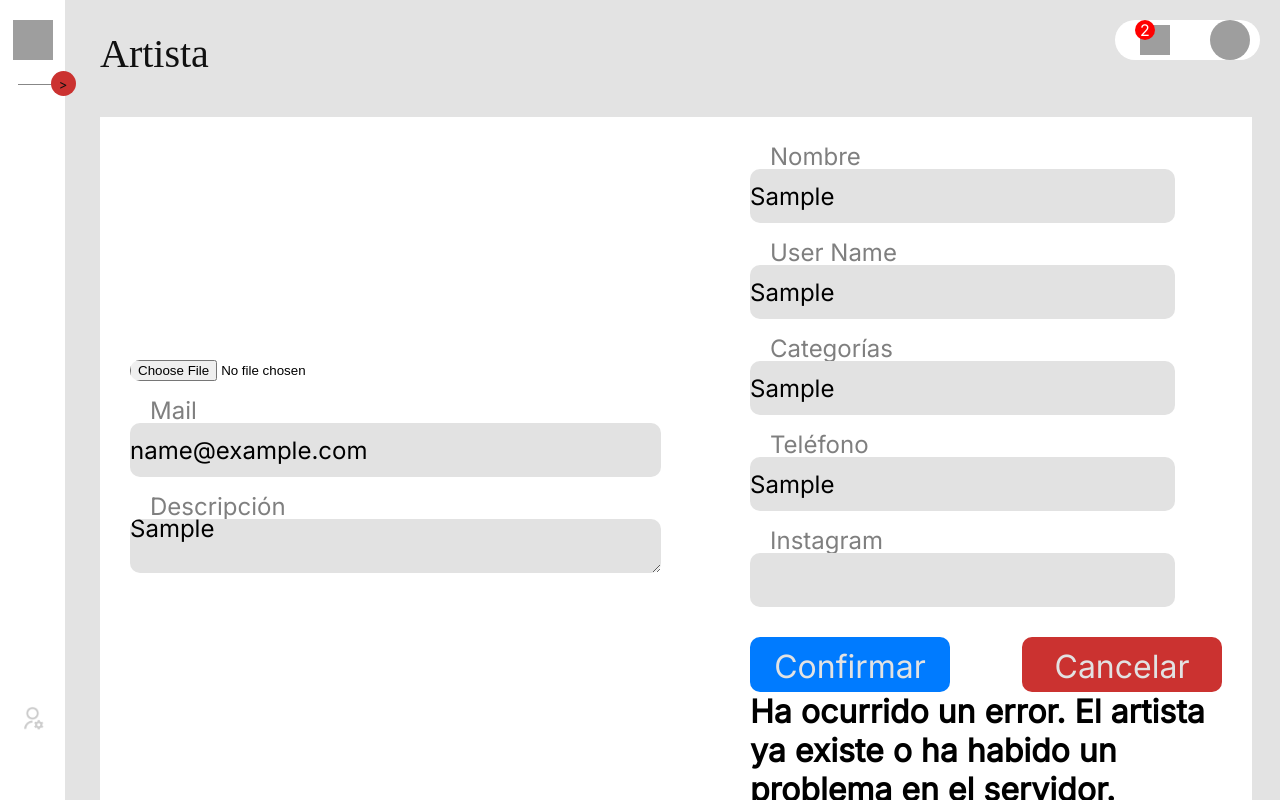
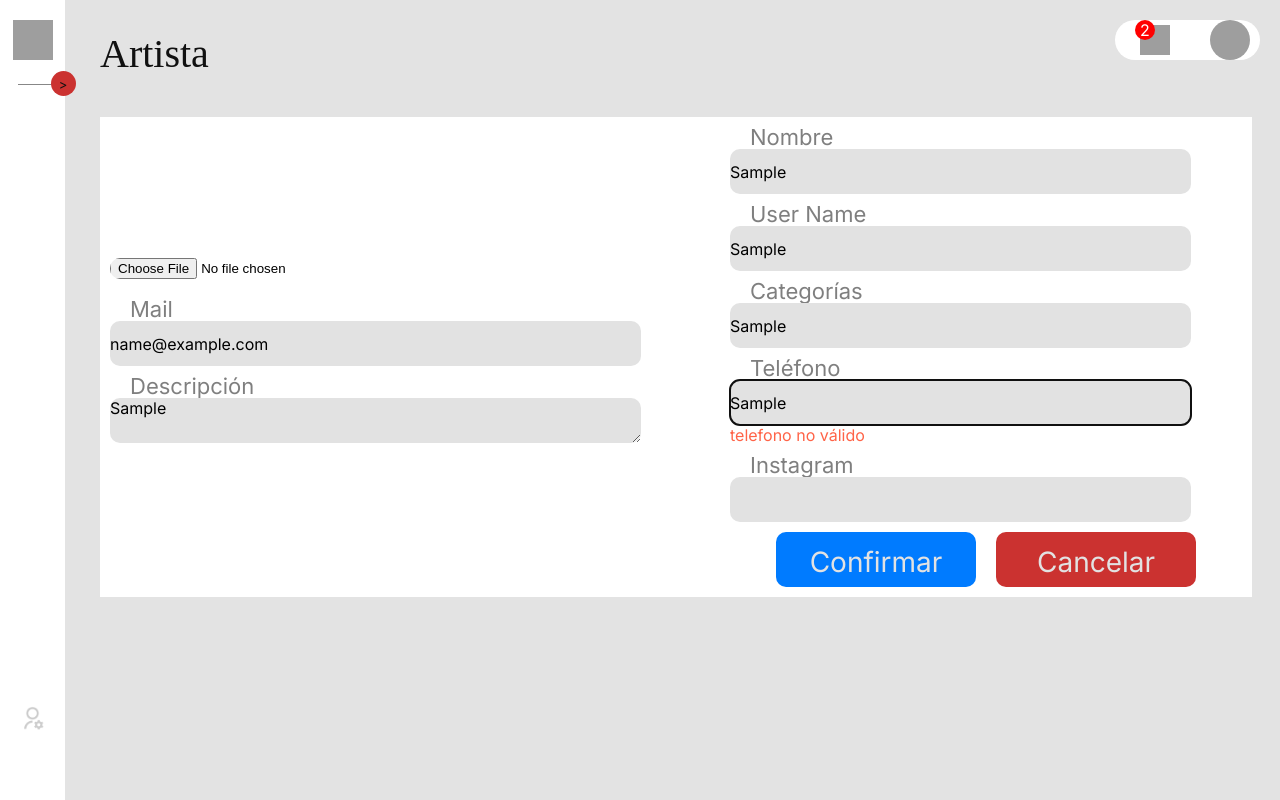
Before and after one commit to FunctionalJsLovers/sacris-app-dashboard, a Next.js app: page /artist/new in a window 1280 px wide. Both pictures are taken after typing "name@example.com", "Sample", "Sample", "Sample", "Sample", "Sample" into the empty fields and a click on the button "Confirmar". Built offline with nearby package versions, Linux system fonts and the light colour scheme; no server answers; grey boxes are pictures that could not be loaded; some icons are missing.

Commit message:
create artist

```diff
--- a/package.json
+++ b/package.json
@@ -33,6 +33,7 @@
     "node-fetch": "^3.3.2",
     "react": "18.2.0",
     "react-dom": "18.2.0",
+    "react-hook-form": "^7.47.0",
     "react-icons": "^4.11.0",
     "react-query": "^3.39.3"
   },
--- a/src/app/(admin)/artist/new/Form.module.css
+++ b/src/app/(admin)/artist/new/Form.module.css
@@ -2,7 +2,6 @@
   display: flex;
   justify-content: space-between;
   align-items: center;
-  padding: 20px;
   background-color: white;
 }
 
@@ -21,27 +20,23 @@
 .textarea,
 .input {
   width: 90%;
-  height: 54px;
+  height: 45px;
   flex-shrink: 0;
   border: none;
   border-radius: 10px;
   background: #e2e2e2;
-  margin-bottom: 20px;
   font-feature-settings:
     'clig' off,
     'liga' off;
   font-family: Inter;
-  font-size: 24px;
+  font-size: 16px;
   font-style: normal;
-  font-weight: 400;
-  line-height: 20px;
+  color: black;
 }
 
 .formButtons {
   display: flex;
   justify-content: center;
-  margin-top: 10px;
-  justify-content: space-between;
 }
 
 .confirmButton {
@@ -56,11 +51,12 @@
   font-feature-settings:
     'clig' off,
     'liga' off;
-  font-family: Inter;
-  font-size: 32px;
+  font-family: var(--font), sans-serif;
+  font-size: 28px;
   font-style: normal;
   font-weight: 400;
   line-height: 20px;
+  margin-right: 10px;
 }
 
 .cancelButton {
@@ -75,11 +71,12 @@
   font-feature-settings:
     'clig' off,
     'liga' off;
-  font-family: Inter;
-  font-size: 32px;
+  font-family: var(--font), sans-serif;
+  font-size: 28px;
   font-style: normal;
   font-weight: 400;
   line-height: 20px;
+  margin-left: 10px;
 }
 
 .label {
@@ -87,13 +84,18 @@
   font-feature-settings:
     'clig' off,
     'liga' off;
-  font-family: Inter;
-  font-size: 24px;
+  font-family: var(--font), sans-serif;
+  font-size: 22px;
   font-style: normal;
   font-weight: 400;
   line-height: 20px;
   /* 83.333% */
   padding: 20px;
+}
+.span {
+  display: block;
+  color: tomato;
+  font-size: x;
 }
 
 .img {
@@ -132,6 +134,10 @@
   font-style: normal;
   font-weight: 400;
   line-height: 20px;
+}
+
+.div {
+  margin-bottom: 10px;
 }
 
 @media (max-width: 768px) {
--- a/src/app/(admin)/artist/new/ProductForm.tsx
+++ b/src/app/(admin)/artist/new/ProductForm.tsx
@@ -4,80 +4,55 @@ import styles from './Form.module.css';
 import Image from 'next/image';
 import Link from 'next/link';
 import { useMutation } from 'react-query';
+import { useForm } from 'react-hook-form';
+import { createArtist } from '@/services/ArtistsAPI';
 
 function CustomForm() {
+  const [cancelButtonVisible, setCancelButtonVisible] = useState(true);
+  const [errorQuery, setErrorQuery] = useState(true);
+
   const [file, setFile] = useState(null);
   const [artist, setArtist] = useState({
     name: '',
     phone: '',
     email: '',
   });
-  const mutation = useMutation(
-    async function (artistData: any) {
-      const response = await fetch(
-        'https://handsomely-divine-abstracted-bed.deploy.space/artists/',
-        {
-          headers: {
-            'Content-Type': 'application/json',
+  const mutation = useMutation(createArtist);
+
+  const {
+    register,
+    handleSubmit,
+    formState: { errors },
+    watch,
+    setValue,
+    reset,
+  } = useForm({
+    defaultValues: {
+      name: '',
+      phone: '',
+      email: '', //,
+      // description: '',
+      // username: '',
+      // instagram: ''
     },
-          method: 'POST',
-          body: JSON.stringify(artistData),
+  });
+
+  const onSubmit = handleSubmit((artist) => {
+    mutation.mutate(artist, {
+      onError: function (error) {
+        console.error(error);
       },
-      );
-      return await response.json();
-    },
-    {
       onSuccess: function (json) {
         console.log('creado');
+        setErrorQuery(false);
       },
-      onError: function (error) {
-        console.log(error);
-      },
-    },
-  );
-
-  const handleChange = (e: any) => {
-    setArtist({
-      ...artist,
-      [e.target.name]: e.target.value,
     });
-  };
-
-  const handlePhoneBlur = () => {
-    const phoneValue = artist.phone;
-    if (phoneValue && !/^\d+$/.test(phoneValue)) {
-      alert('El campo Teléfono debe contener solo números.');
-      setArtist({
-        ...artist,
-        phone: ' ',
+    reset();
+    setCancelButtonVisible(false);
   });
-    }
-  };
-  const handleNameBlur = () => {
-    const nameValue = artist.name;
-    if (nameValue && !/^[a-zA-Z]+$/.test(nameValue)) {
-      alert('El campo Nombre debe contener solo letras.');
-      setArtist({
-        ...artist,
-        name: '',
-      });
-    }
-  };
-
-  const handleSubmit = async (e: any) => {
-    e.preventDefault();
-    if (artist.name === '' || artist.phone === '' || artist.email === '') {
-      alert(
-        'Por favor, complete todos los campos requeridos (Nombre, Teléfono, Email).',
-      );
-      return;
-    }
-    mutation.mutate(artist);
-    console.log(artist);
-  };
 
   return (
-    <form className={styles.formContainer} onSubmit={handleSubmit}>
+    <form className={styles.formContainer} onSubmit={onSubmit}>
       <div className={styles.formLeft}>
         <div className={styles.img}>
           {' '}
@@ -98,62 +73,199 @@ function CustomForm() {
             setFile(e.target.files[0]);
           }}
         />
+        <div className={styles.div}>
           <label className={styles.label} htmlFor="email">
             Mail
           </label>
           <br />
           <input
-          type="text"
-          name="email"
+            type="email"
             className={styles.input}
-          onChange={handleChange}
+            {...register('email', {
+              required: {
+                value: true,
+                message: 'Correo es requerido',
+              },
+              pattern: {
+                value: /^[a-zA-Z0-9_.+-]+@[a-zA-Z0-9-]+\.[a-zA-Z0-9-.]+$/,
+                message: 'Correo no válido',
+              },
+            })}
           />
+          {errors.email && (
+            <span className={styles.span}> {errors.email.message} </span>
+          )}
+        </div>
+        <div className={styles.div}>
           <label className={styles.label} htmlFor="description">
             Descripción
           </label>
-        <textarea name="description" className={styles.textarea} />
+          <textarea
+            className={styles.textarea}
+            //  {...register('description', {
+            //    required: {
+            //      value: true,
+            //      message: 'Descripcion es requerida'
+            //    },
+
+            //    pattern: {
+            //      value: /^(?!\s)[A-Za-z0-9\s]+$/,
+            //      message: 'descripcion no válida'
+            //    },
+            //    maxLength: 150,
+            //    minLength: 2
+            // })}
+          />
+          {/* {errors.description && <span className={styles.span}> {(errors.description.message)} </span>}
+        {errors.description?.type === 'maxLength' && (
+          <span className={styles.span}>Descripcion no debe ser mayor a 150 caracteres</span>
+        )}
+        {errors.description?.type === 'minLength' && (
+          <span className={styles.span}>Descripcion debe ser mayor a 2 caracteres</span>
+        )} */}
+        </div>
       </div>
       <div className={styles.formRight}>
+        <div className={styles.div}>
           <label className={styles.label} htmlFor="name">
             Nombre
           </label>
           <input
             type="text"
-          name="name"
             className={styles.input}
-          onChange={handleChange}
-          onBlur={handleNameBlur}
+            {...register('name', {
+              required: {
+                value: true,
+                message: 'Nombre es requerido',
+              },
+
+              pattern: {
+                value: /^(?!\s)[A-Za-z\s]+$/,
+                message: 'nombre no válido',
+              },
+              maxLength: 20,
+              minLength: 2,
+            })}
           />
+          {errors.name && (
+            <span className={styles.span}> {errors.name.message} </span>
+          )}
+          {errors.name?.type === 'maxLength' && (
+            <span className={styles.span}>
+              Nombre no debe ser mayor a 20 caracteres
+            </span>
+          )}
+          {errors.name?.type === 'minLength' && (
+            <span className={styles.span}>
+              Nombre debe ser mayor a 2 caracteres
+            </span>
+          )}
+        </div>
+        <div className={styles.div}>
           <label className={styles.label} htmlFor="username">
             User Name
           </label>
-        <input type="text" name="username" className={styles.input} />
+          <input
+            type="text"
+            className={styles.input}
+            //  {...register('username', {
+            //    required: {
+            //      value: true,
+            //      message: 'User Name es requerida'
+            //    },
+
+            //    pattern: {
+            //      value: /^(?!\s)[A-Za-z0-9\s]+$/,
+            //      message: 'User Name no válida'
+            //    },
+            //    maxLength: 15,
+            //    minLength: 2
+            //  })}
+          />
+          {/* {errors.username && <span className={styles.span}> {(errors.username.message)} </span>}
+       {errors.username?.type === 'maxLength' && (
+         <span className={styles.span}>User Name no debe ser mayor a 15 caracteres</span>
+       )}
+       {errors.username?.type === 'minLength' && (
+         <span className={styles.span}>User Name debe ser mayor a 2 caracteres</span>
+       )} */}
+        </div>
+        <div className={styles.div}>
           <label className={styles.label} htmlFor="categories">
             Categorías
           </label>
           <input type="text" name="categories" className={styles.input} />
+        </div>
+        <div className={styles.div}>
           <label className={styles.label} htmlFor="phone">
             Teléfono
           </label>
           <input
             type="text"
-          name="phone"
             className={styles.input}
-          onChange={handleChange}
-          onBlur={handlePhoneBlur}
+            {...register('phone', {
+              required: {
+                value: true,
+                message: 'Telefono es requerido',
+              },
+              pattern: {
+                value: /^(\d+|\d*\.\d+)$/,
+                message: 'telefono no válido',
+              },
+              maxLength: 10,
+              minLength: 2,
+            })}
           />
+          {errors.phone && (
+            <span className={styles.span}> {errors.phone.message} </span>
+          )}
+          {errors.phone?.type === 'maxLength' && (
+            <span className={styles.span}>
+              Teléfono no debe ser mayor a 10 caracteres
+            </span>
+          )}
+          {errors.phone?.type === 'minLength' && (
+            <span className={styles.span}>
+              Teléfono debe ser mayor a 2 caracteres
+            </span>
+          )}
+        </div>
+        <div className={styles.div}>
           <label className={styles.label} htmlFor="instagram">
             Instagram
           </label>
-        <input type="text" name="instagram" className={styles.input} />
+          <input
+            type="text"
+            className={styles.input}
+            // {...register('instagram', {
+            //   required: {
+            //     value: true,
+            //     message: 'Instagram es requerido'
+            //   },
 
+            //   pattern: {
+            //     value: /^(?!\s)[A-Za-z0-9\s]+$/,
+            //     message: 'Instagram no válido'
+            //   },
+            //   minLength: 2
+            // })}
+          />
+          {/* {errors.instagram && <span className={styles.span}> {(errors.instagram.message)} </span>}
+      {errors.instagram?.type === 'minLength' && (
+        <span className={styles.span}>Instagram debe ser mayor a 2 caracteres</span>
+      )} */}
+        </div>
         <div className={styles.formButtons}>
-          <button className={styles.confirmButton} onSubmit={handleSubmit}>
+          {cancelButtonVisible && (
+            <button className={styles.confirmButton} onSubmit={onSubmit}>
               Confirmar
             </button>
+          )}
           <Link href="/artist">
             {' '}
+            {cancelButtonVisible && (
               <button className={styles.cancelButton}>Cancelar</button>
+            )}{' '}
           </Link>
         </div>
         {mutation.isLoading && (
@@ -161,21 +273,19 @@ function CustomForm() {
             <h1 className={styles.label}>Creando Artista...</h1>
           </div>
         )}
-        {mutation.isSuccess && (
+
+        {mutation.isSuccess && errorQuery && (
           <div className={styles.msg}>
-            <h1 className={styles.label}>se a creado correctamente</h1>
-            <Link href="/dashboard/artist">
-              {' '}
-              <button className={styles.menuButton}> Volver</button>{' '}
+            <Link href="/artist">
+              <button className={styles.menuButton}>Volver</button>
             </Link>
           </div>
         )}
-        {mutation.isError && (
-          <div className={styles.errorMsg}>
-            <h1>
-              Ha ocurrido un error. El artista ya existe o ha habido un problema
-              en el servidor.
-            </h1>
+        {!errorQuery && (
+          <div className={styles.msg}>
+            <Link href="/artist">
+              <button className={styles.menuButton}>Volver</button>
+            </Link>
           </div>
         )}
       </div>
--- a/src/app/(admin)/artist/new/page.tsx
+++ b/src/app/(admin)/artist/new/page.tsx
@@ -1,3 +1,4 @@
+import NavBar from '@/components/NavBar/NavBar';
 import React from 'react';
 import styles from './styles.module.css';
 import AccountSection from '@/components/AccountSection/AccountSection';
@@ -12,7 +13,9 @@ const Artists: React.FC = () => {
       />
       <div className={styles.calendarArtist}>
         <div className={styles.title}>Artista</div>
-        <CustomForm></CustomForm>
+        <div className={styles.container}>
+          <CustomForm></CustomForm>
+        </div>
       </div>
     </div>
   );
--- a/src/app/(admin)/layout.tsx
+++ b/src/app/(admin)/layout.tsx
@@ -17,7 +17,7 @@ export default function AdminLayout({ children }: PageProps) {
     },
     {
       name: 'Citas',
-      path: '/dashboard/appointments',
+      path: '/appointments',
       icon: 'ri:calendar-todo-fill',
       text: 'None',
     },
```
Also changed, not shown: src/services/ArtistsAPI.ts (+14 -0 lines), 1 other file (tests, documents, lock files or other folders). Lines whose indentation alone changed are shown as unchanged.
